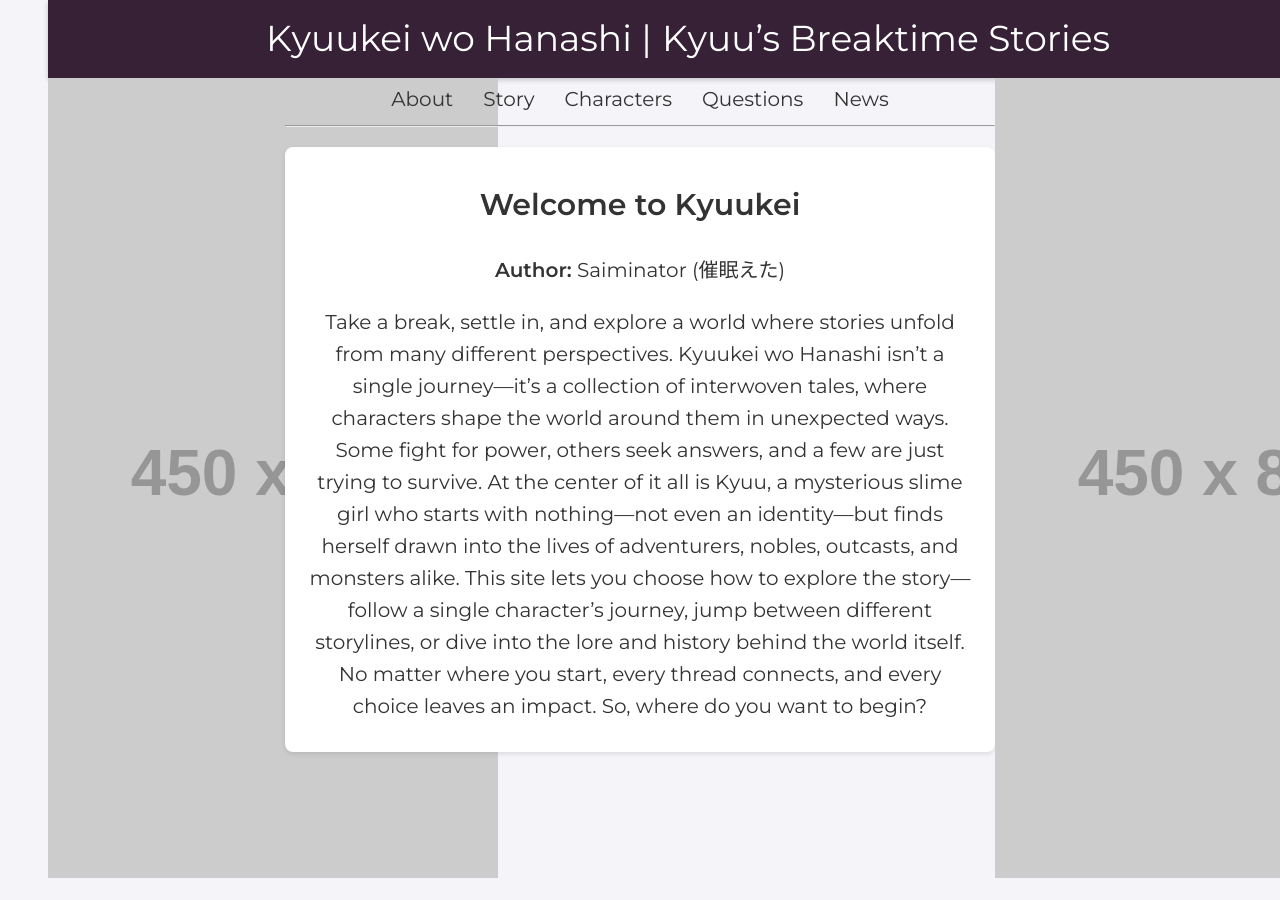
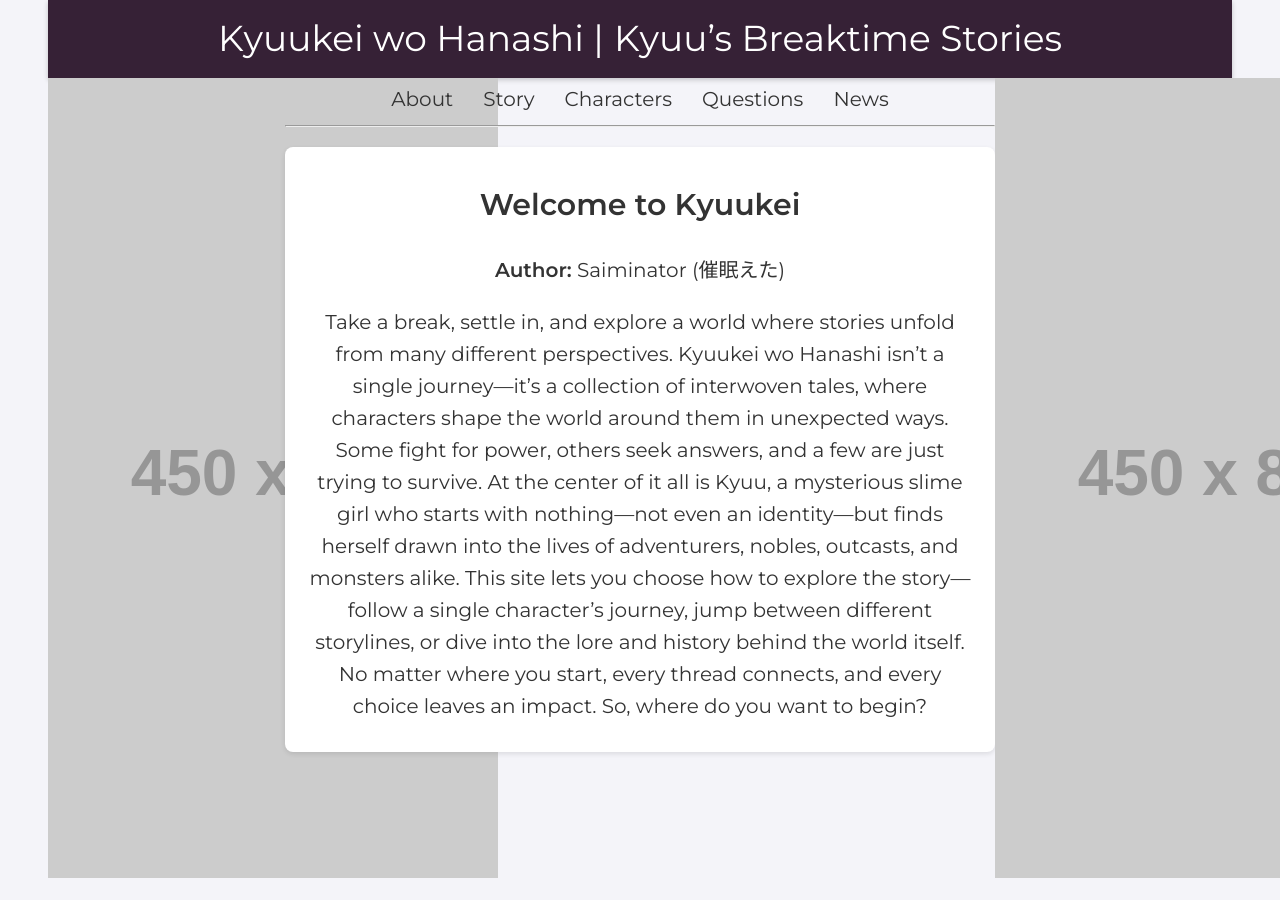
Before and after one commit to Saiminator/Kyuukei, a Jekyll site: the page built from index.html, in a window 1280 px wide. Built offline with Jekyll 4.4.1, drawn with Linux system fonts in a browser that asks for light colours.

Commit message:
Update style.css

```diff
--- a/css/style.css
+++ b/css/style.css
@@ -23,8 +23,7 @@
 body {
   margin: 0;
   font-family: 'Montserrat', sans-serif;
-  /* Mobile-first base font-size; adjusted via media queries */
-  font-size: 1rem;
+  font-size: 1rem; /* Mobile-first base size */
   background: #f4f4f9;
   color: #333;
   line-height: 1.6;
@@ -42,7 +41,7 @@
 ===================================================== */
 .page-wrapper {
   width: 100%;
-  /* On mobile/tablet, the side boxes will be hidden */
+  /* By default, stack blocks on mobile */
   display: block;
 }
 
@@ -50,7 +49,7 @@
   width: 100%;
 }
 
-/* On desktop (min-width: 1024px), display as three columns */
+/* On desktop (min-width: 1024px), use a three-column layout */
 @media (min-width: 1024px) {
   .page-wrapper {
     display: flex;
@@ -75,20 +74,20 @@
    Header & Navigation
 ===================================================== */
 
-/* Header: full-width purple background */
+/* Header: full-width purple background that covers entire top */
 header {
   background: #362136;
   padding: 10px 0;
   text-align: center;
   box-shadow: 0 2px 5px rgba(0,0,0,0.2);
-  width: 100vw;
+  width: 100%;
   margin: 0;
 }
 
 /* Site title: split into two spans */
 #site-title {
   display: flex;
-  flex-direction: row;
+  flex-direction: row; /* Desktop: inline */
   justify-content: center;
   align-items: center;
   font-size: 1.8em;
@@ -102,7 +101,7 @@
   margin: 0 5px;
 }
 
-/* Mobile: Force two lines and adjust font size */
+/* Mobile: force two lines and adjust font size */
 @media (max-width: 600px) {
   #site-title {
     flex-direction: column;
@@ -470,10 +469,6 @@
 /* =====================================================
    Responsive & Mobile Styles
 ===================================================== */
-body {
-  font-size: 1rem;
-  padding: 0;
-}
 @media (min-width: 600px) {
   body {
     font-size: 1.125rem;
```
